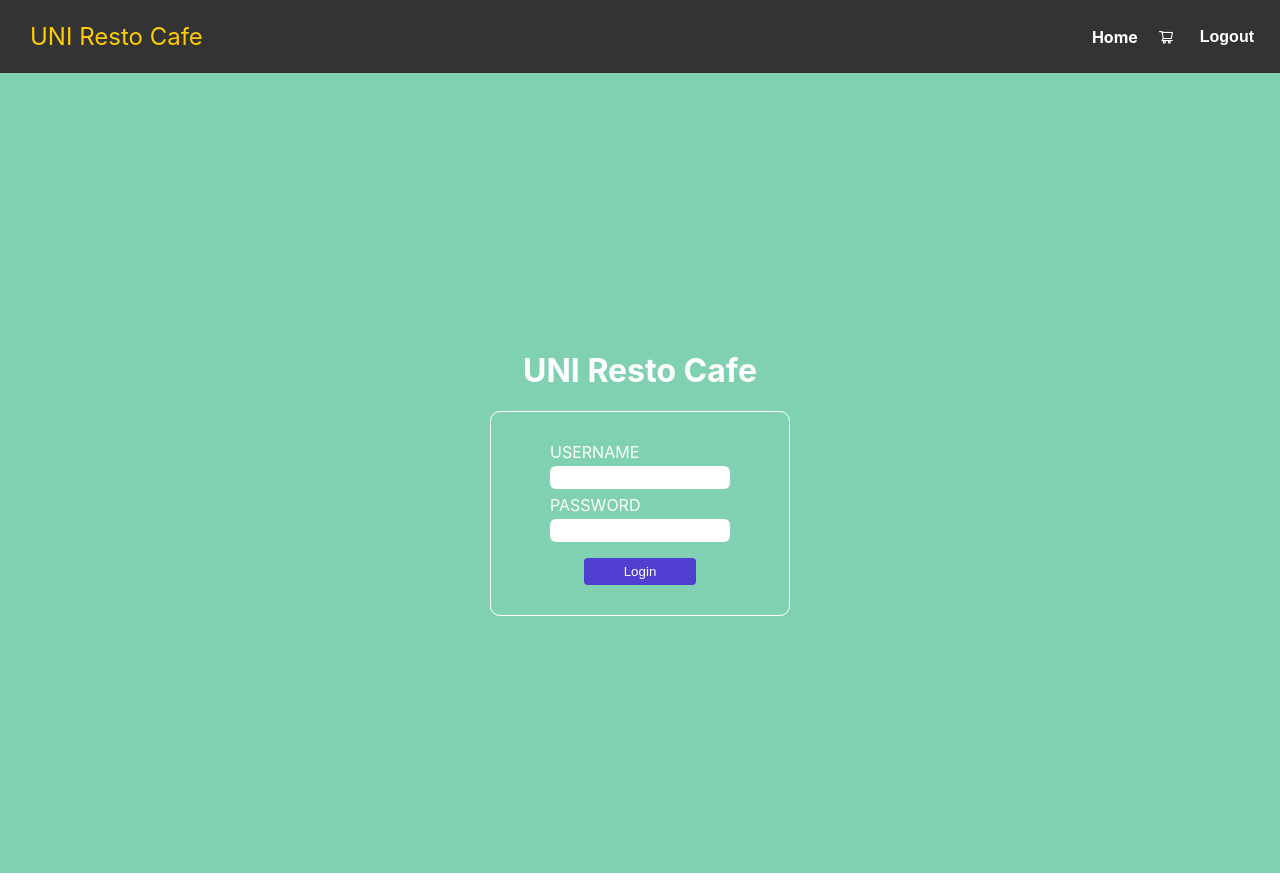
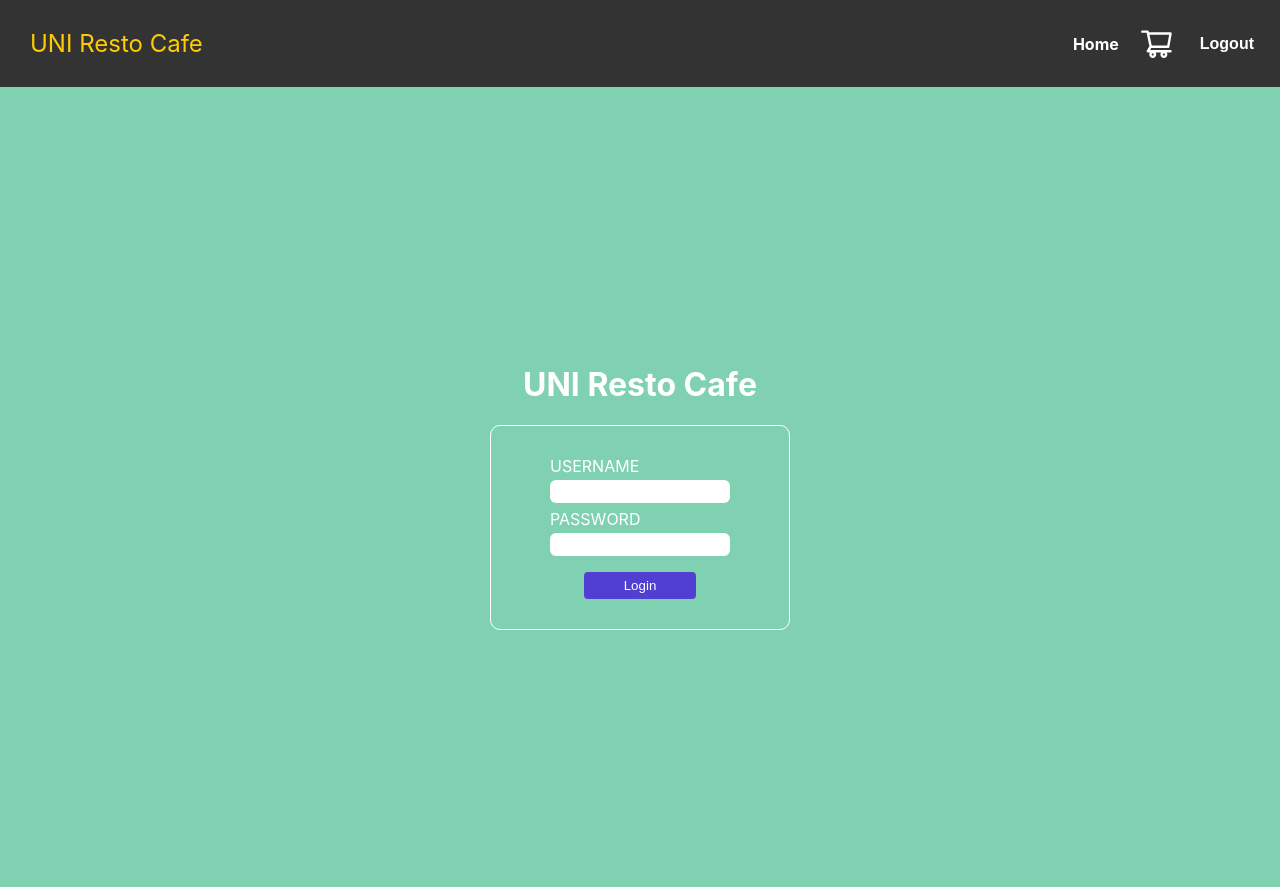
Before and after one commit to mkkmani/Restaurant, a React (Create React App) app: page /login in a window 1280 px wide. Built offline with nearby package versions, Linux system fonts and the light colour scheme; a web font is replaced by a local one.

Commit message:
restaurant

```diff
--- a/src/components/HomeDetails/index.css
+++ b/src/components/HomeDetails/index.css
@@ -7,6 +7,7 @@
   display: flex;
   flex-direction: row;
   overflow-x: auto;
+  justify-content: center;
 }
 
 .tab-menu {
@@ -27,4 +28,6 @@
   display: flex;
   flex-direction: column;
   list-style-type: none;
+  margin: 0px;
+  padding-left: 10px;
 }
--- a/src/components/Navbar/index.css
+++ b/src/components/Navbar/index.css
@@ -56,6 +56,11 @@
   color: #ffcc00;
 }
 
+.nav-icon {
+  height: 35px;
+  width: 35px;
+}
+
 .nav-links button {
   background: none;
   border: none;
@@ -83,8 +88,9 @@
   border-radius: 50%;
   font-size: 16px;
   margin-left: 5px;
-  padding-bottom: 3px;
+  padding-bottom: -1px;
   padding-right: 1px;
+  padding-left: 1px;
   background-color: #ffcc00;
   display: flex;
   align-items: center;
--- a/src/components/Navbar/index.js
+++ b/src/components/Navbar/index.js
@@ -30,7 +30,7 @@ const Navbar = props => {
         </li>
         <li>
           <Link to="/cart" className="link cart-count">
-            <AiOutlineShoppingCart />
+            <AiOutlineShoppingCart className="nav-icon" />
             {itemsCount > 0 && <span className="span-count">{itemsCount}</span>}
           </Link>
         </li>
```
